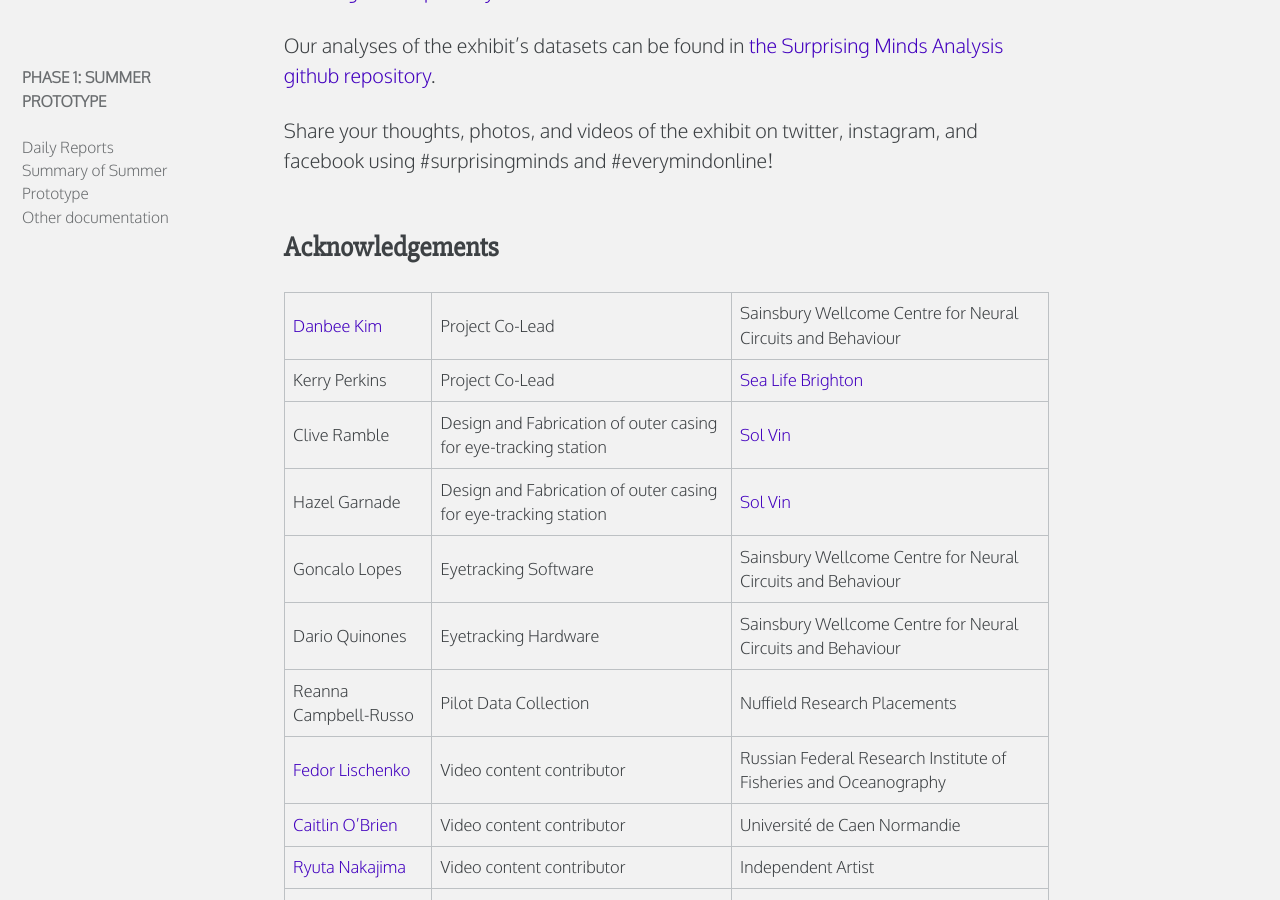
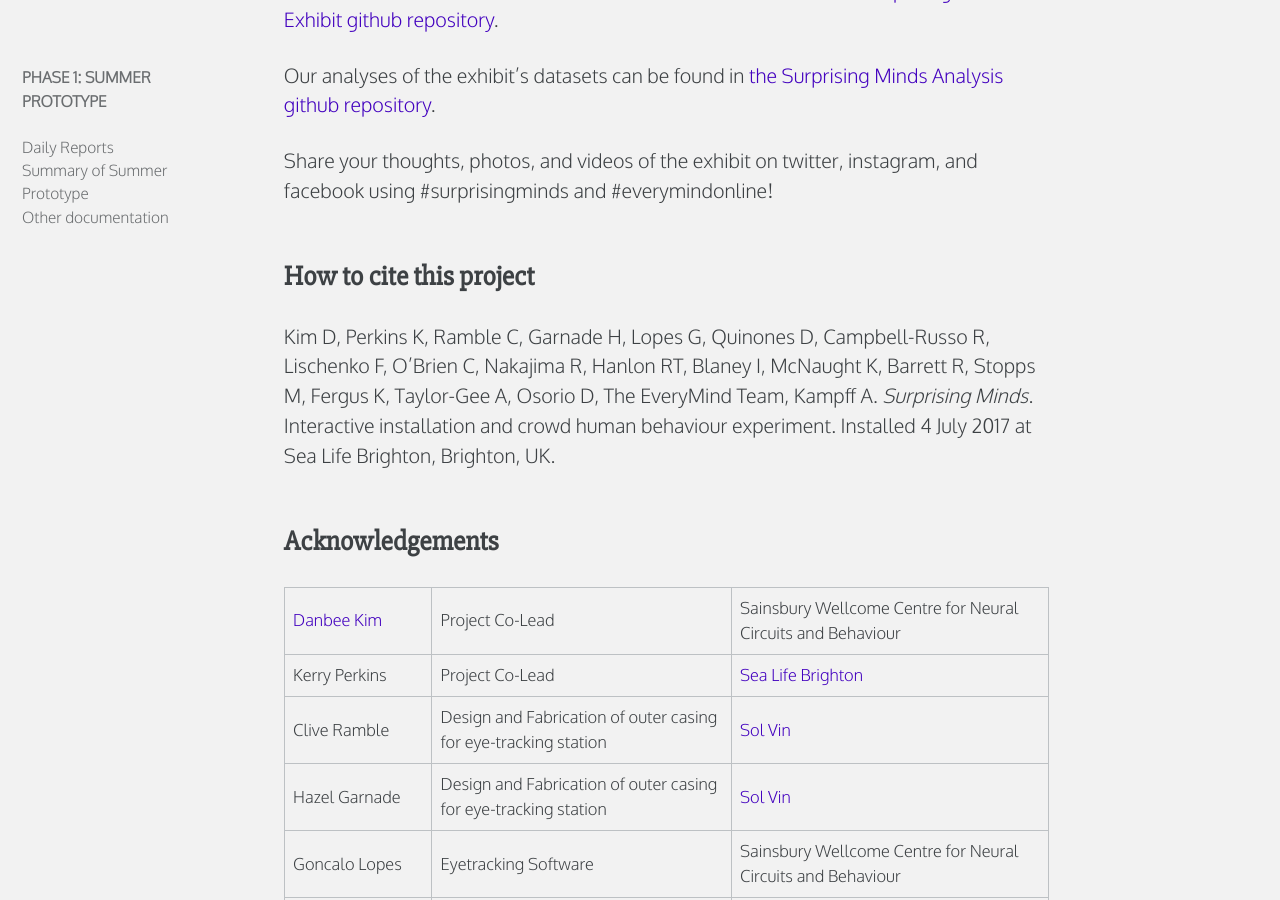
Before and after one commit to everymind/SurprisingMinds, a Jekyll site: the page built from index.md, in a window 1280 px wide and 900 px high, scrolled down 2311 px. Built offline with Jekyll 4.4.1, drawn with Linux system fonts in a browser that asks for light colours; some of the changed text lies outside the part shown.

Commit message:
Update index.md

```diff
--- a/index.md
+++ b/index.md
@@ -54,6 +54,10 @@ Our analyses of the exhibit's datasets can be found in [the Surprising Minds Ana
 
 Share your thoughts, photos, and videos of the exhibit on twitter, instagram, and facebook using #surprisingminds and #everymindonline!
 
+## How to cite this project
+
+Kim D, Perkins K, Ramble C, Garnade H, Lopes G, Quinones D, Campbell-Russo R, Lischenko F, O'Brien C, Nakajima R, Hanlon RT, Blaney I, McNaught K, Barrett R, Stopps M, Fergus K, Taylor-Gee A, Osorio D, The EveryMind Team, Kampff A. *Surprising Minds*. Interactive installation and crowd human behaviour experiment. Installed 4 July 2017 at Sea Life Brighton, Brighton, UK.
+
 ## Acknowledgements
 
 | [Danbee Kim](mailto:danbee@alum.mit.edu) | Project Co-Lead | Sainsbury Wellcome Centre for Neural Circuits and Behaviour  |
```
